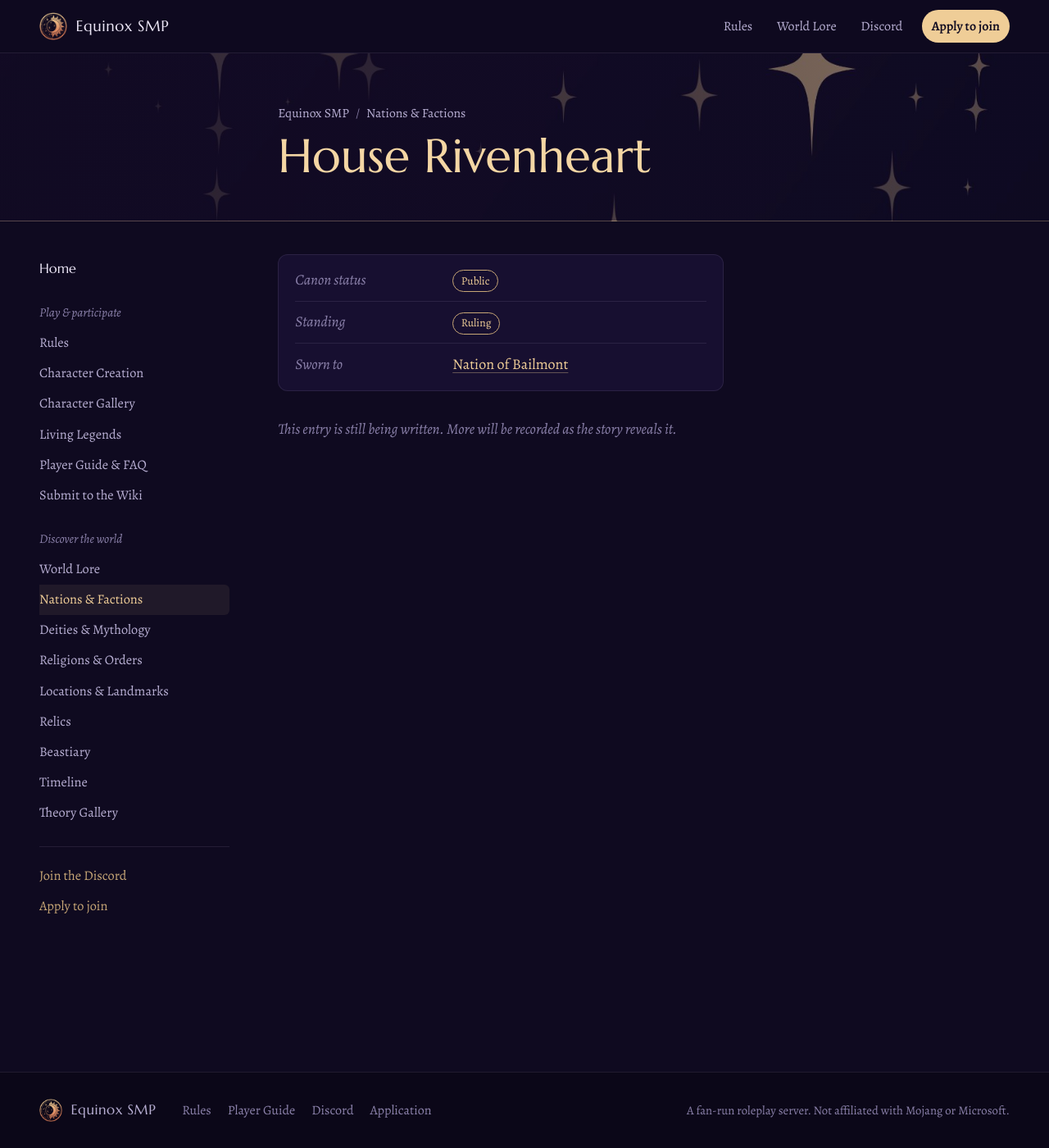
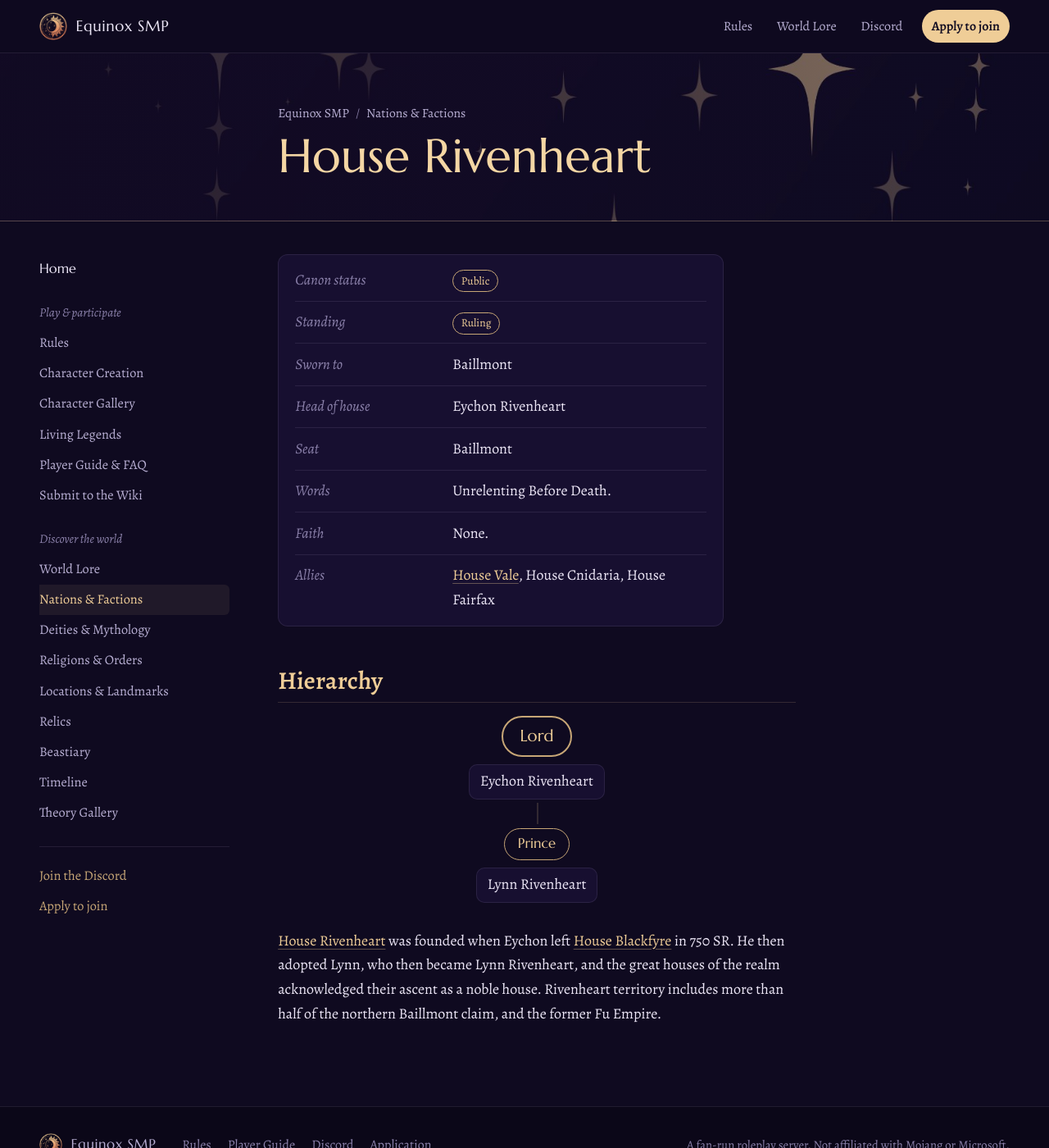
Before and after one commit to smpequinox/smpequinox.github.io, a Jekyll site: the page built from _lore/house-rivenheart.md, in a window 1280 px wide and 1400 px high. Shown: the whole window at 82% size. Built offline with Jekyll 4.4.1, drawn with Linux system fonts in a browser that asks for light colours.

Commit message:
Update Noble house: House Rivenheart
From submission #54

```diff
--- a/_lore/house-rivenheart.md
+++ b/_lore/house-rivenheart.md
@@ -1,11 +1,25 @@
 ---
 title: "House Rivenheart"
 category: houses
-standing: Ruling
+standing: "Ruling"
 direction: North
 map_x: 61.1
 map_y: 11.2
 status: Public
+summary: "A new house established by Eychon Rivenheart when he abandoned the Blackfyre name."
 facts:
-  Sworn to: "Nation of Bailmont"
+  "Sworn to": "Baillmont"
+  "Head of house": "Eychon Rivenheart"
+  "Seat": "Baillmont"
+  "Words": "Unrelenting Before Death."
+  "Faith": "None."
+  "Allies": "House Vale, House Cnidaria, House Fairfax"
+ranks:
+  - rank: "Lord"
+    holders: "Eychon Rivenheart"
+  - rank: "Prince"
+    holders: "Lynn Rivenheart"
+# Submitted in issue #54
 ---
+
+House Rivenheart was founded when Eychon left House Blackfyre in 750 SR. He then adopted Lynn, who then became Lynn Rivenheart, and the great houses of the realm acknowledged their ascent as a noble house. Rivenheart territory includes more than half of the northern Baillmont claim, and the former Fu Empire.
```
